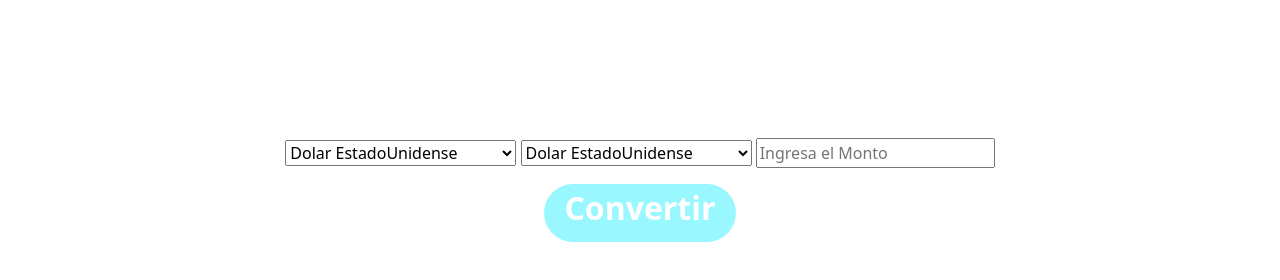
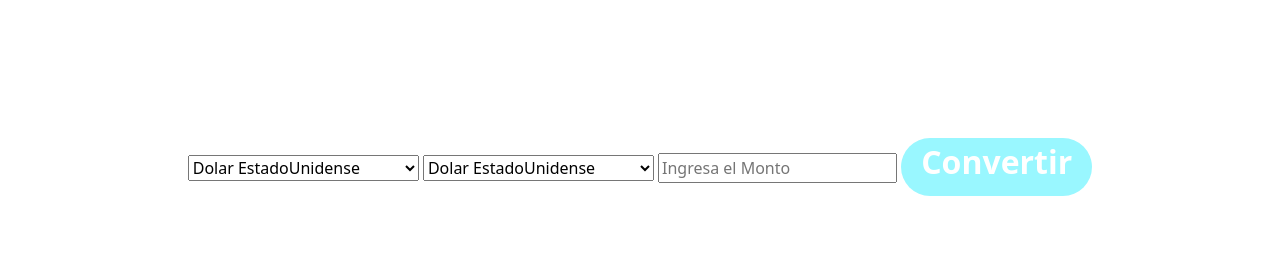
Before and after one commit to narvenio/Convertidor-de-Divisas, a plain HTML site: page index.html in a window 1280 px wide. Shown: the part 92-372 px from the top of the page. Drawn offline with nearby package versions, Linux system fonts and the light colour scheme.

Commit message:
Update index.html

```diff
--- a/index.html
+++ b/index.html
@@ -153,8 +153,8 @@
     </select>
 
     <input type="number" id="monto" placeholder="Ingresa el Monto">
+    <button onclick="convertir()" class="convertir"><b>Convertir</b></button><br>
     <p id="resultado"></p>
-    <button onclick="convertir()" class="convertir"><b>Convertir</b></button>
 </div>
  <script src="codigo_git.js"></script>
  <script src="https://cdn.jsdelivr.net/npm/bootstrap@5.2.3/dist/js/bootstrap.bundle.min.js" integrity="sha384-kenU1KFdBIe4zVF0s0G1M5b4hcpxyD9F7jL+jjXkk+Q2h455rYXK/7HAuoJl+0I4" crossorigin="anonymous"></script>
```
